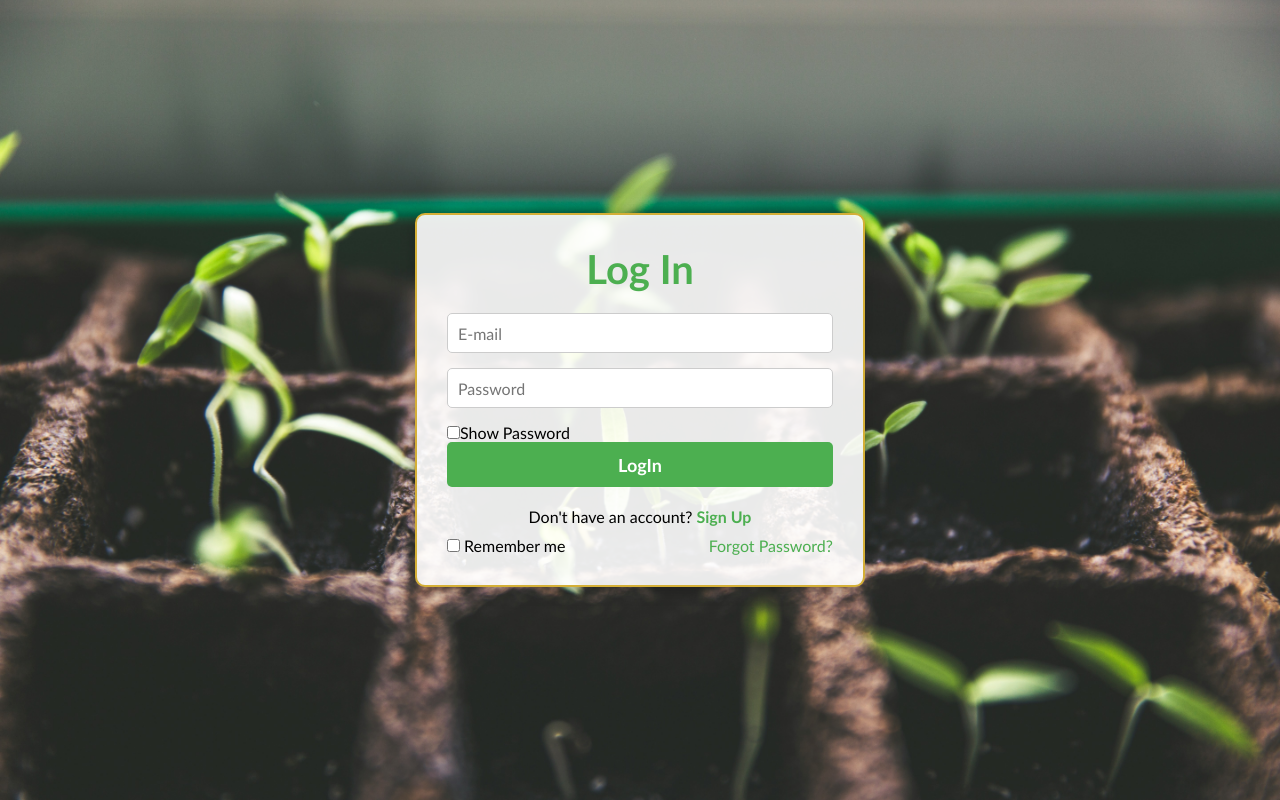
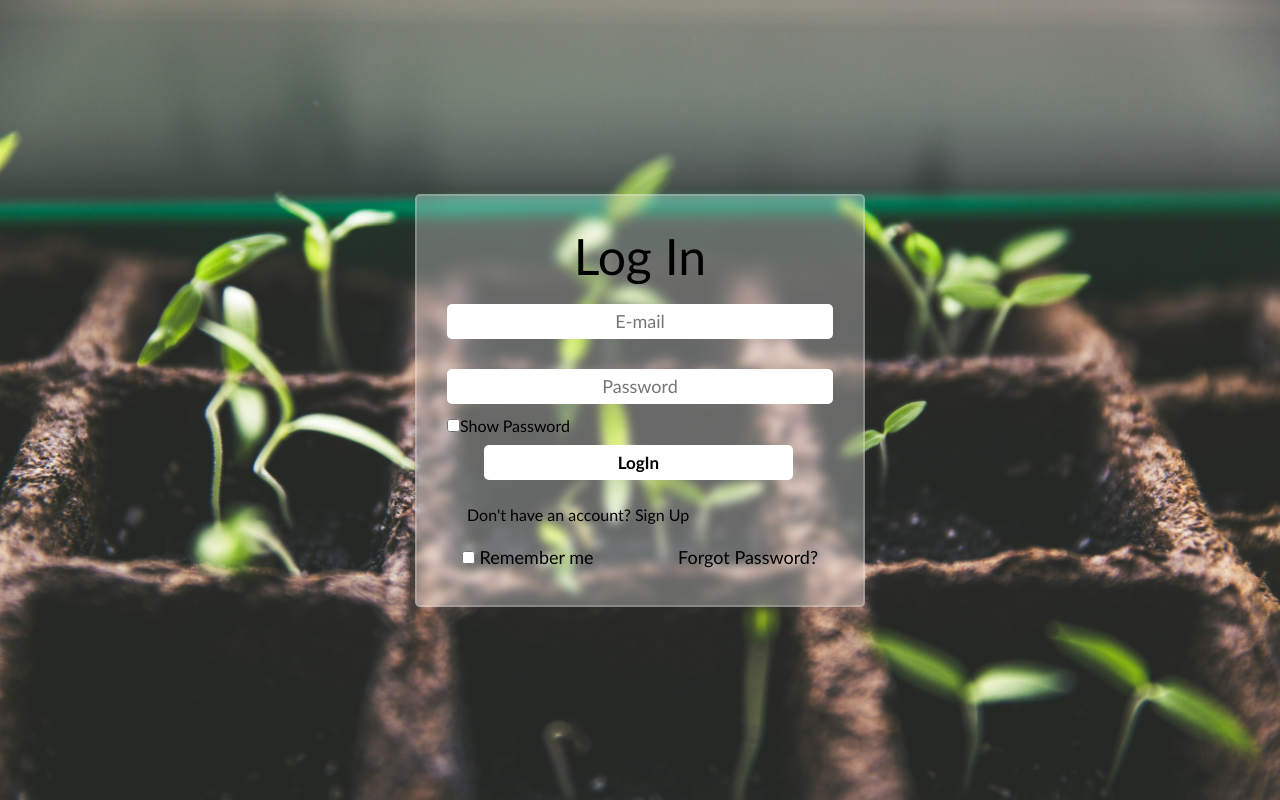
Before and after one commit to KHAL33L/Seedlink, a PHP site: page /view/login.html in a window 1280 px wide. Run offline with PHP 8.4, Linux system fonts and the light colour scheme.

Commit message:
new change

```diff
--- a/assets/css/login.css
+++ b/assets/css/login.css
@@ -5,10 +5,11 @@
     box-sizing: border-box;
 }
 
-body {
+body{
     display: flex;
     justify-content: center;
     align-items: center;
+    min-height: 100vh;
     min-height: 100vh;
     background: url('../images/login_back.jpg') no-repeat center center;
     background-size: cover;
@@ -16,117 +17,132 @@ body {
     color: #333;
 }
 
-.login, .signup {
+.login{
     position: relative;
-    background: rgba(255, 255, 255, 0.9);
-    border: 2px solid #D4AF37;
-    box-shadow: 0 4px 15px rgba(0, 0, 0, 0.2);
+    background-color: rgba(255, 255, 255, 0.3);
+    border: 2px solid rgba(255, 255, 255, 0.2);
+    backdrop-filter: blur(5px);
     color: #000;
     width: 450px;
-    border-radius: 10px;
-    padding: 30px;
-    margin: 15px;
+    border-radius: 5px;
+    padding: 30px 30px;
+    /* display: flex; */
 }
-
+.signup{
+    position: relative;
+    background-color: rgba(255, 255, 255, 0.3);
+    border: 2px solid rgba(255, 255, 255, 0.2);
+    backdrop-filter: blur(15px);
+    color: #000;
+    width: 450px;
+    border-radius: 5px;
+    padding: 30px 40px;
+    display: flex;
+}
+form {
+    width: 100%;
+}
 h1 {
     text-align: center;
-    font-size: 40px;
-    font-weight: 600;
-    color: #4CAF50;
-    margin-bottom: 20px;
+    font-size: 50px;
+    font-weight: 300;
 }
 
 #w_note {
     text-align: center;
-    color: #6B8E23;
-    padding: 15px 0;
+    /* background-color: red; */
+    padding: 25px 0 15px 0;
     font-size: 17px;
 }
 
 .input-box {
-    margin: 15px 0;
+    /* background-color: blueviolet; */
+    padding: 18px 0 12px 0;
 }
 
 .input-box input {
-    color: #333;
+    color:black;
     width: 100%;
-    height: 40px;
+    height: 35px;
     border-radius: 5px;
-    border: 1px solid #ccc;
-    font-size: 16px;
-    padding: 0 10px;
-    transition: all 0.3s ease;
+    text-align: center;
+    font-size: 18px;
+    border: none;
 }
 
-.input-box input:focus {
-    border: 1px solid #4CAF50;
-    outline: none;
+.input-box ul {
+    display: flex;
+    list-style: none;
+    width: 100%;
+    gap: 15px;
+
 }
+
 
 .forget-remember {
     display: flex;
     justify-content: space-between;
-    font-size: 16px;
-    margin-top: 10px;
+    width: 100%;
+    /* background-color: green; */
+    padding: 7px 15px;
+    font-size: 18px;
+    margin-top: 15px;
+    font-size: 16;
 }
-
-.forget-remember a {
+.forget-remember a{
     text-decoration: none;
-    color: #4CAF50;
-    font-weight: 500;
+    color: black;
 }
-
-.forget-remember a:hover {
+.forget-remember a:hover{
+    font-size: 18px;
     text-decoration: underline;
 }
 
 .btn {
-    width: 100%;
-    height: 45px;
+    width: 80%;
+    height: 35px;
     border: none;
-    background: #4CAF50;
-    color: white;
+    outline: none;
+    background: #fff;
     border-radius: 5px;
-    font-size: 18px;
-    font-weight: bold;
+    font-size: 17px;
+    font-weight: 600;
+    color: #000;
+    margin-top: 25px;
     cursor: pointer;
-    transition: background 0.3s ease;
-}
-
-.btn:hover {
-    background: #45a049;
+    padding: 0 18px;
+    margin: 10px 0 25px 37px;
 }
 
 .register-link {
-    text-align: center;
-    margin-top: 20px;
+    display: inline-flex;
+    text-align: left;
+    padding-left: 20px;
 }
 
 .register-link p a {
-    color: #4CAF50;
+    color: black;
     text-decoration: none;
-    font-weight: bold;
+    font-weight: 500;
 }
 
 .register-link p a:hover {
     text-decoration: underline;
+    color: black;
 }
 
-#navToSignup, #navTologin {
+#navToSignup, #navTologin{
     text-decoration: none;
-    color: #4CAF50;
+    color: black;
+    background-color: transparent;
     font-size: 16px;
     border: none;
-    background: transparent;
+}
+#navToSignup:hover, #navTologin:hover{
+    font-size: 18px;
+    text-decoration: underline;
     cursor: pointer;
 }
-
-#navToSignup:hover, #navTologin:hover {
-    text-decoration: underline;
-    font-size: 17px;
-}
-
-/* Add subtle animation for the login and signup forms */
 @keyframes fadeIn {
     from {
         opacity: 0;
--- a/view/login.html
+++ b/view/login.html
@@ -13,7 +13,7 @@
         <div class="login">
             <form action="../actions/loginUser.php" id="login_form" method="post">
                 <h1>Log In</h1>
-                 <!-- <p id="w_note">Already a memeber? Sign In to access our services</p> -->
+                 <!-- <p id="w_note">Already a member? Sign In to access our services</p> -->
                 <div class="input-box">
                     <input type="email" name="email" id="login_email" placeholder="E-mail">
                 </div>
```
Also changed, not shown: view/signup.html (line endings or trailing spaces).
